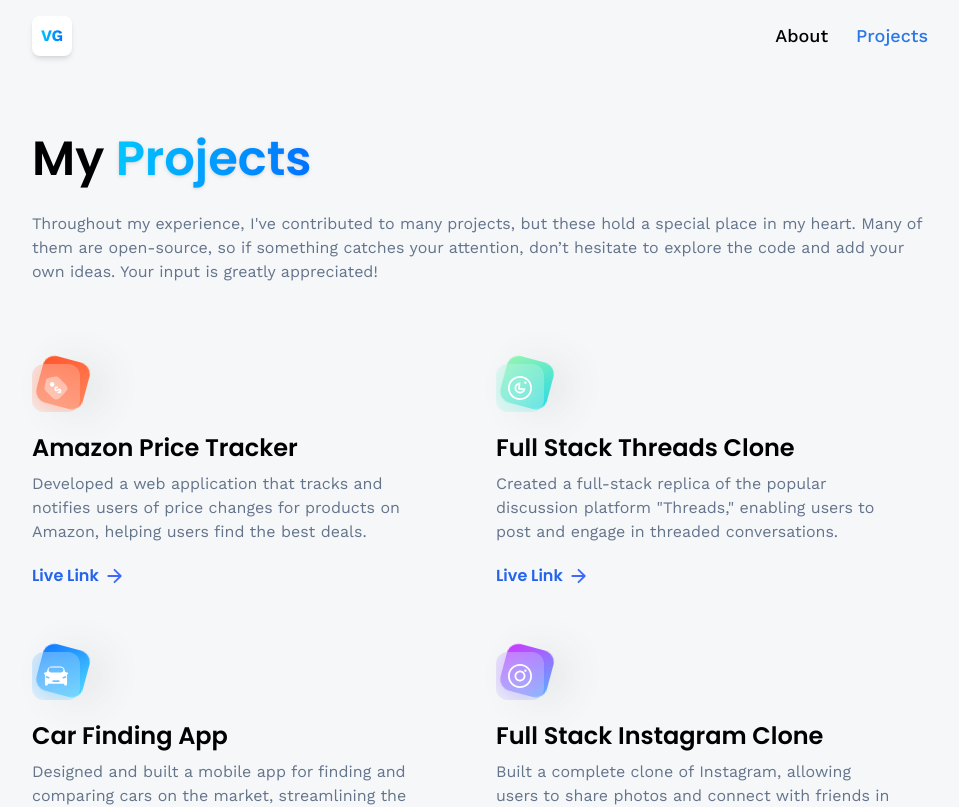
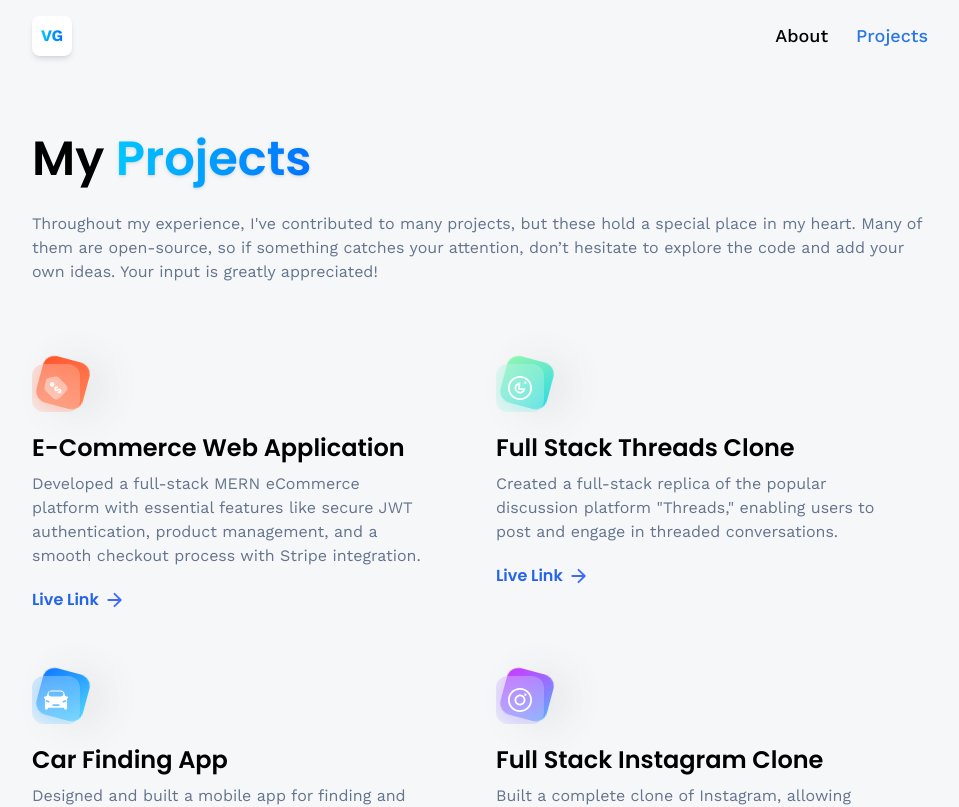
Before and after one commit to vanshgarg110505/3d_portfolio, a React (Vite) app: page /projects in a window 1280 px wide. Shown: the top 807 px of the page, without its empty margins (160-1119 px from the left). Built offline with nearby package versions, Linux system fonts and the light colour scheme.

Commit message:
Update index.js

```diff
--- a/src/constants/index.js
+++ b/src/constants/index.js
@@ -162,9 +162,9 @@
     {
         iconUrl: pricewise,
         theme: 'btn-back-red',
-        name: 'Amazon Price Tracker',
-        description: 'Developed a web application that tracks and notifies users of price changes for products on Amazon, helping users find the best deals.',
-        link: 'https://github.com/adrianhajdin/pricewise',
+        name: 'E-Commerce Web Application',
+        description: 'Developed a full-stack MERN eCommerce platform with essential features like secure JWT authentication, product management, and a smooth checkout process with Stripe integration.',
+        link: 'https://github.com/vanshgarg110505/ecommerce',
     },
     {
         iconUrl: threads,
```
